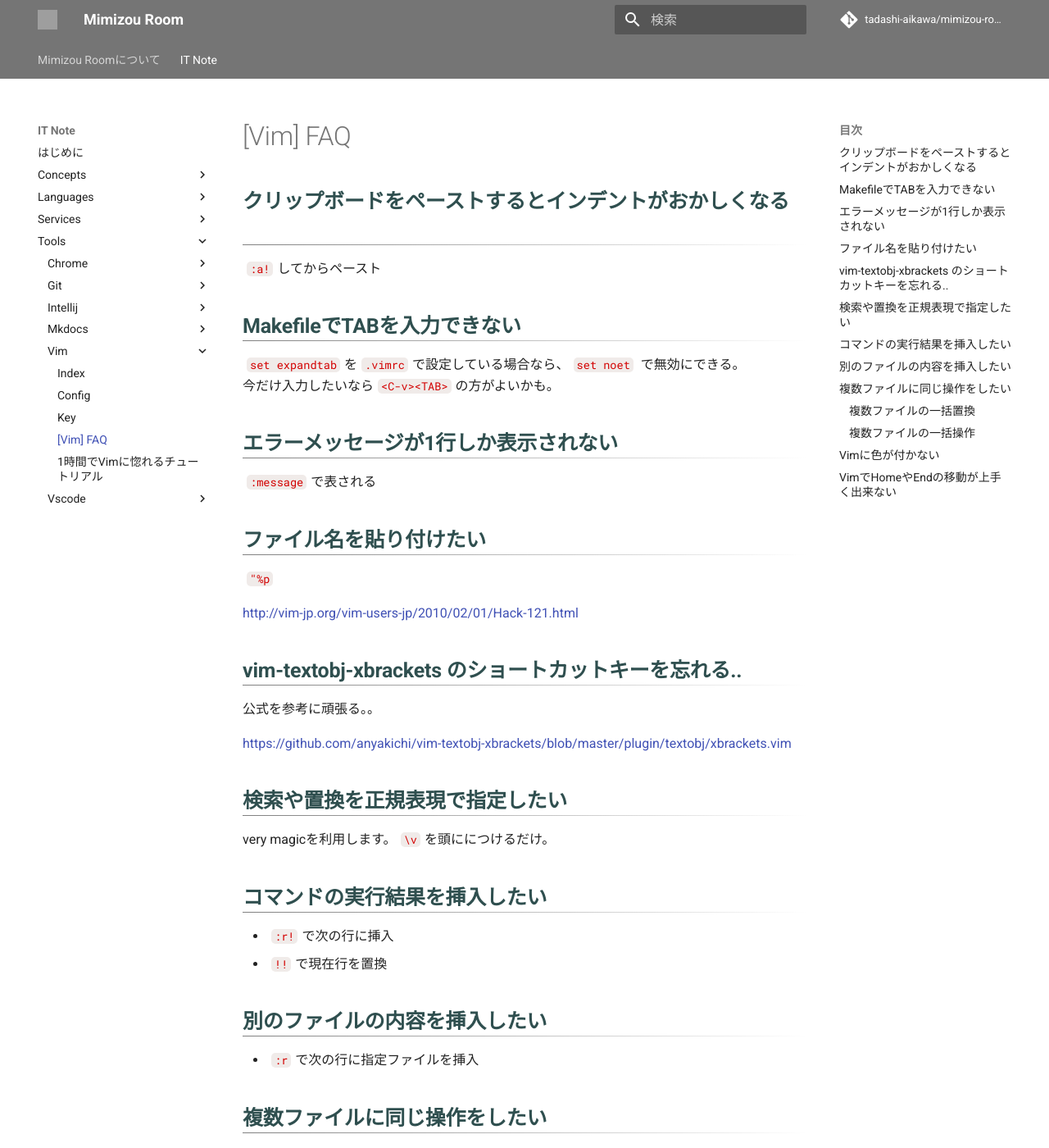
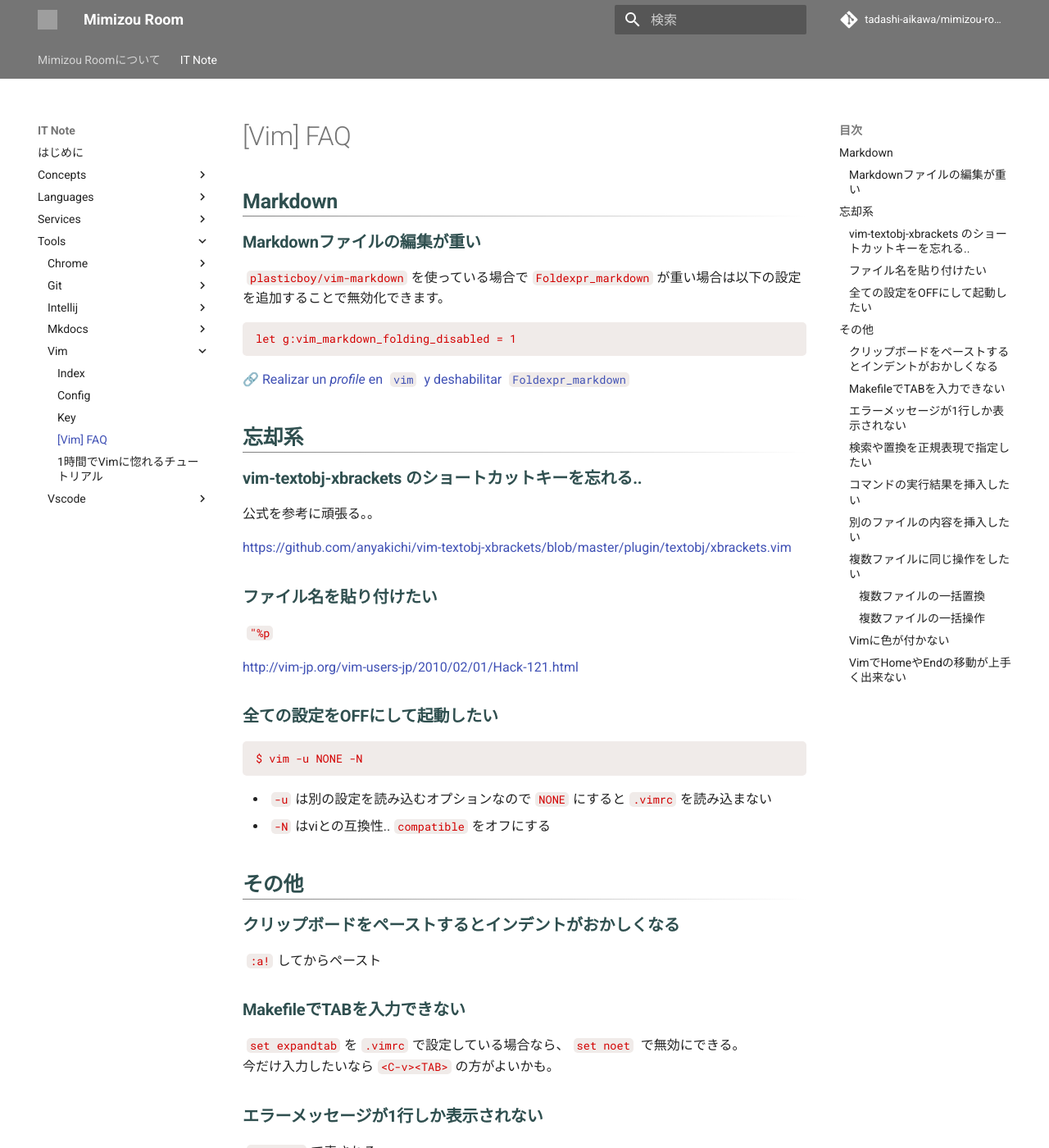
Before and after one commit to tadashi-aikawa/mimizou-room, an MkDocs documentation site: the page built from docs/IT_Note/tools/vim/trouble.md, in a window 1280 px wide and 1400 px high. Shown: the whole window at 82% size. Built offline with MkDocs 1.6.1 and Material for MkDocs 9.7.7, drawn with Linux system fonts in a browser that asks for light colours; comment, search, counter and statistics services are not loaded; grey boxes are pictures that could not be loaded.

Commit message:
[Vim] トラブルシューティング追加

````diff
--- a/docs/IT_Note/tools/vim/trouble.md
+++ b/docs/IT_Note/tools/vim/trouble.md
@@ -1,63 +1,84 @@
 # [Vim] FAQ
 
 
-クリップボードをペーストするとインデントがおかしくなる
-------------------------------------------------------
+Markdown
+--------
 
-`:a!`してからペースト
+### Markdownファイルの編集が重い
+
+`plasticboy/vim-markdown`を使っている場合で`Foldexpr_markdown`が重い場合は以下の設定を追加することで無効化できます。
+
+```
+let g:vim_markdown_folding_disabled = 1
+```
+
+🔗 [Realizar un <i>profile</i> en <code>vim</code> y deshabilitar <code>Foldexpr\_markdown</code>](https://osiux.gitlab.io/2018-08-15-realizar-un-profile-en-vim-y-deshabilitar-foldexpr-markdown.html)
 
 
-MakefileでTABを入力できない
----------------------------
-
-`set expandtab`を`.vimrc`で設定している場合なら、`set noet` で無効にできる。
-今だけ入力したいなら`<C-v><TAB>`の方がよいかも。
+忘却系
+------
 
 
-エラーメッセージが1行しか表示されない
--------------------------------------
+### vim-textobj-xbrackets のショートカットキーを忘れる..
 
-`:message`で表される
+公式を参考に頑張る。。
+
+https://github.com/anyakichi/vim-textobj-xbrackets/blob/master/plugin/textobj/xbrackets.vim
 
 
-ファイル名を貼り付けたい
-------------------------
+### ファイル名を貼り付けたい
 
 `"%p`
 
 http://vim-jp.org/vim-users-jp/2010/02/01/Hack-121.html
 
 
-vim-textobj-xbrackets のショートカットキーを忘れる..
-----------------------------------------------------
+### 全ての設定をOFFにして起動したい
 
-公式を参考に頑張る。。
+```
+$ vim -u NONE -N
+```
 
-https://github.com/anyakichi/vim-textobj-xbrackets/blob/master/plugin/textobj/xbrackets.vim
+* `-u`は別の設定を読み込むオプションなので`NONE`にすると`.vimrc`を読み込まない
+* `-N`はviとの互換性..`compatible`をオフにする
 
 
+その他
+------
 
-検索や置換を正規表現で指定したい
---------------------------------
+### クリップボードをペーストするとインデントがおかしくなる
+
+`:a!`してからペースト
+
+
+### MakefileでTABを入力できない
+
+`set expandtab`を`.vimrc`で設定している場合なら、`set noet` で無効にできる。
+今だけ入力したいなら`<C-v><TAB>`の方がよいかも。
+
+
+### エラーメッセージが1行しか表示されない
+
+`:message`で表される
+
+
+### 検索や置換を正規表現で指定したい
 
 very magicを利用します。`\v`を頭ににつけるだけ。
 
 
-コマンドの実行結果を挿入したい
-------------------------------
+### コマンドの実行結果を挿入したい
 
 * `:r!`で次の行に挿入
 * `!!`で現在行を置換
 
 
-別のファイルの内容を挿入したい
-------------------------------
+### 別のファイルの内容を挿入したい
 
 * `:r`で次の行に指定ファイルを挿入
 
 
-複数ファイルに同じ操作をしたい
-------------------------------
+### 複数ファイルに同じ操作をしたい
 
 #### 複数ファイルの一括置換
 
@@ -76,15 +97,13 @@ args *
 ```
 
 
-Vimに色が付かない
------------------
+### Vimに色が付かない
 
 `set termguicolors`を外してみる
 
 https://qiita.com/foooomio/items/9f5a1948104f8f26d38a
 
 
-VimでHomeやEndの移動が上手く出来ない
-------------------------------------
+### VimでHomeやEndの移動が上手く出来ない
 
 ???
````
